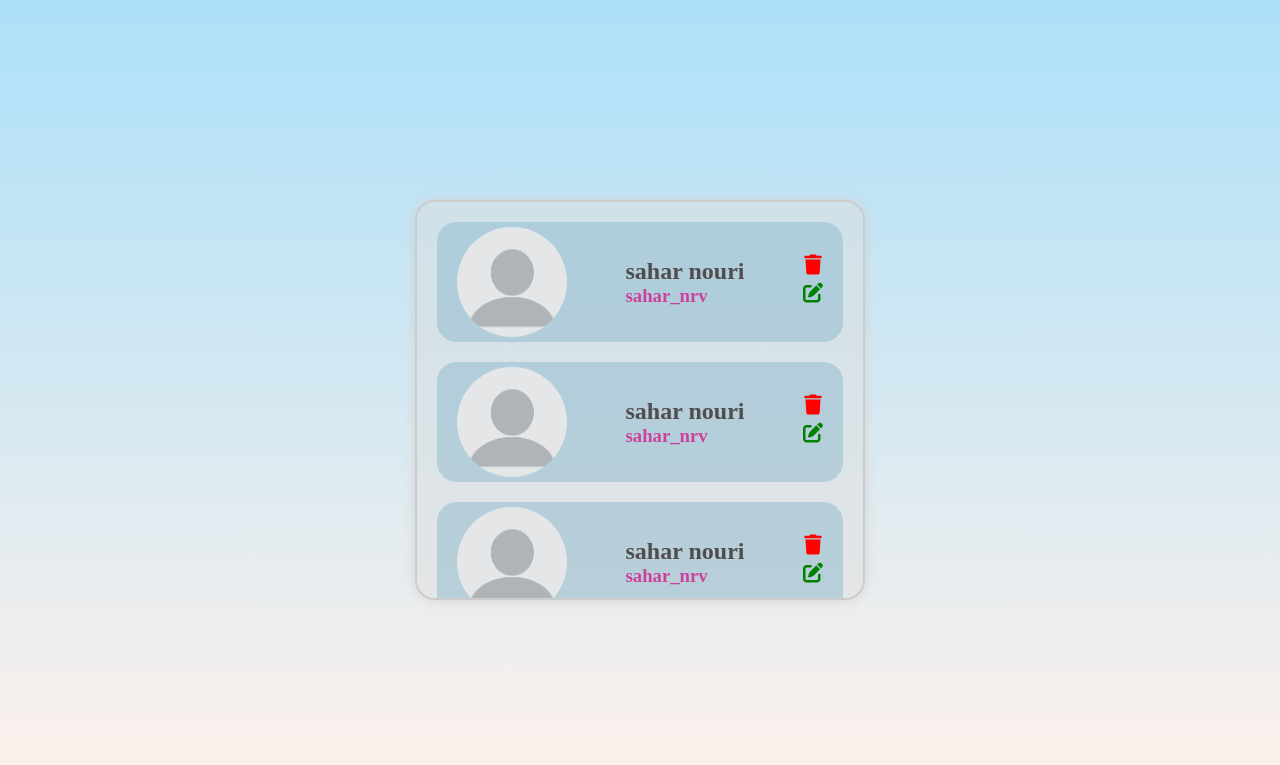
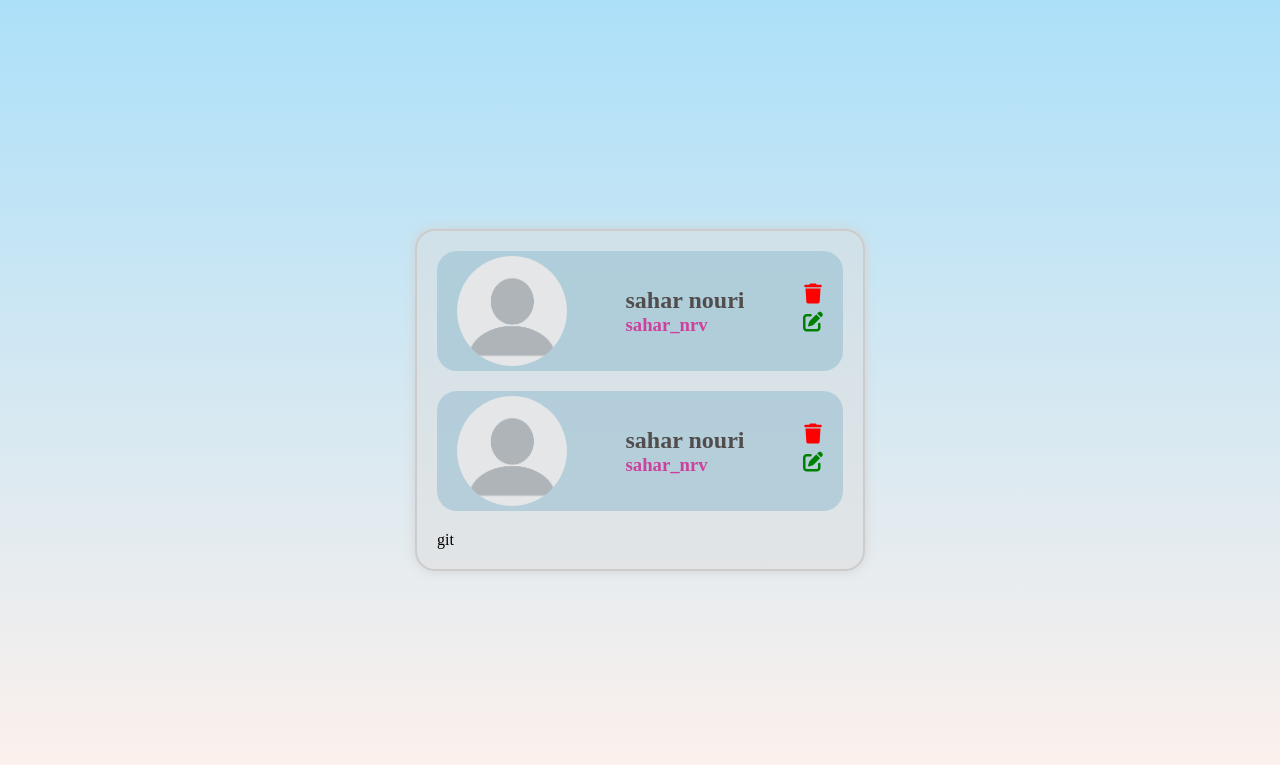
Before and after one commit to saharNrv/Register-Form, a plain HTML site: page userList.html in a window 1280 px wide. Drawn offline with Linux system fonts and the light colour scheme.

Commit message:
update userList file

```diff
--- a/content/Css/userList.css
+++ b/content/Css/userList.css
@@ -20,7 +20,7 @@ body{
     padding: 20px;
     border-radius: 20px;
     overflow: hidden;
-    overflow-y: scroll;
+    overflow-y:auto;
     box-shadow: 0px 0px 12px lightgray;
 
 }
--- a/userList.html
+++ b/userList.html
@@ -43,38 +43,8 @@
                 <span class="edit-icon"><i class="fa-solid fa-pen-to-square"></i></span>
             </div>
         </div>
-        <div class="user-info">
-            <div class="user-info-right">
-                <img src="./content/img/download.png" alt="user image" class="user-img">
-            </div>
-            <div class="user-info-left">
-                <h2>
-                    <span>sahar</span>
-                    <span>nouri</span>
-                </h2>
-                <h3>sahar_nrv</h3>
-            </div>
-            <div class="user-remove">
-                <span class="delete-icon"><i class="fa-solid fa-trash"></i></span>
-                <span class="edit-icon"><i class="fa-solid fa-pen-to-square"></i></span>
-            </div>
-        </div>
-        <div class="user-info">
-            <div class="user-info-right">
-                <img src="./content/img/download.png" alt="user image" class="user-img">
-            </div>
-            <div class="user-info-left">
-                <h2>
-                    <span>sahar</span>
-                    <span>nouri</span>
-                </h2>
-                <h3>sahar_nrv</h3>
-            </div>
-            <div class="user-remove">
-                <span class="delete-icon"><i class="fa-solid fa-trash"></i></span>
-                <span class="edit-icon"><i class="fa-solid fa-pen-to-square"></i></span>
-            </div>
-        </div>
+
+        git
     </div>
 </div>
 
```
